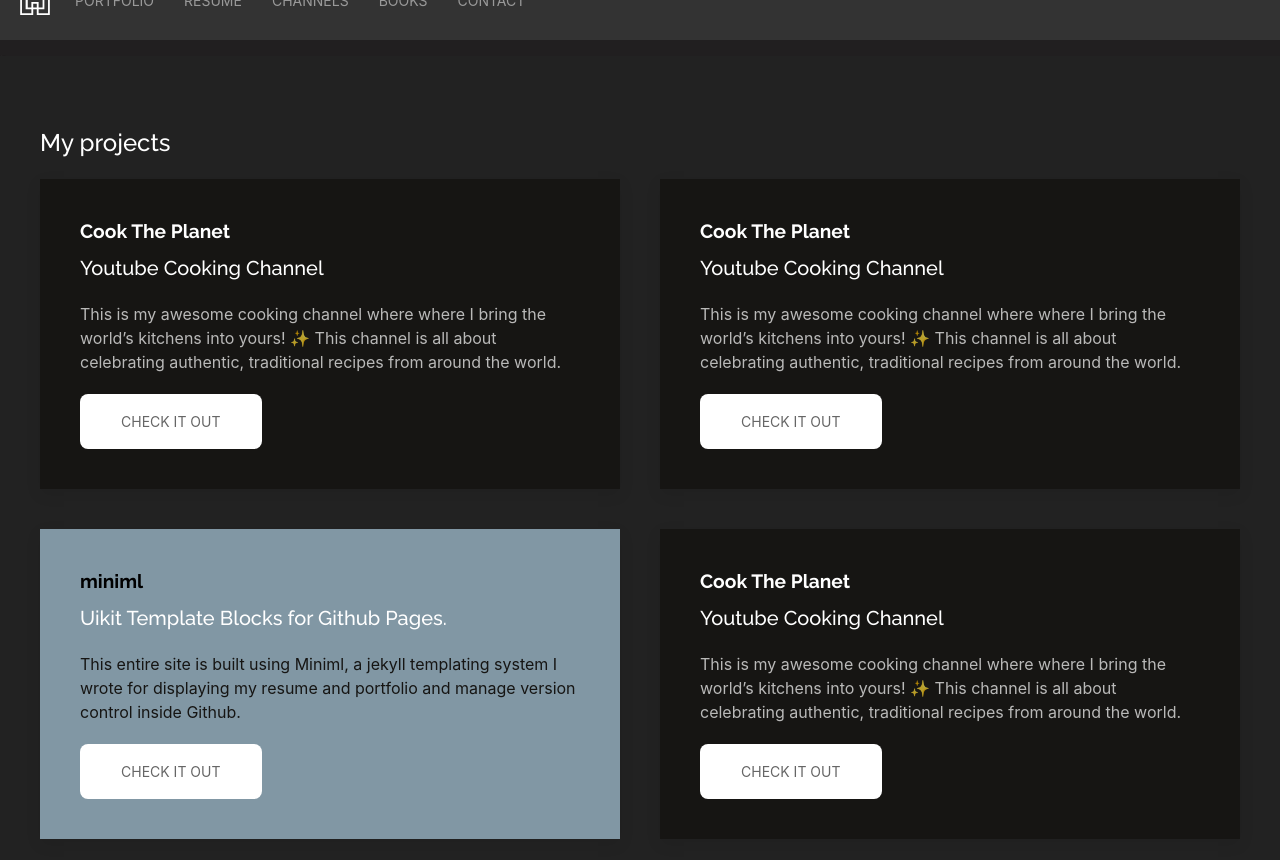
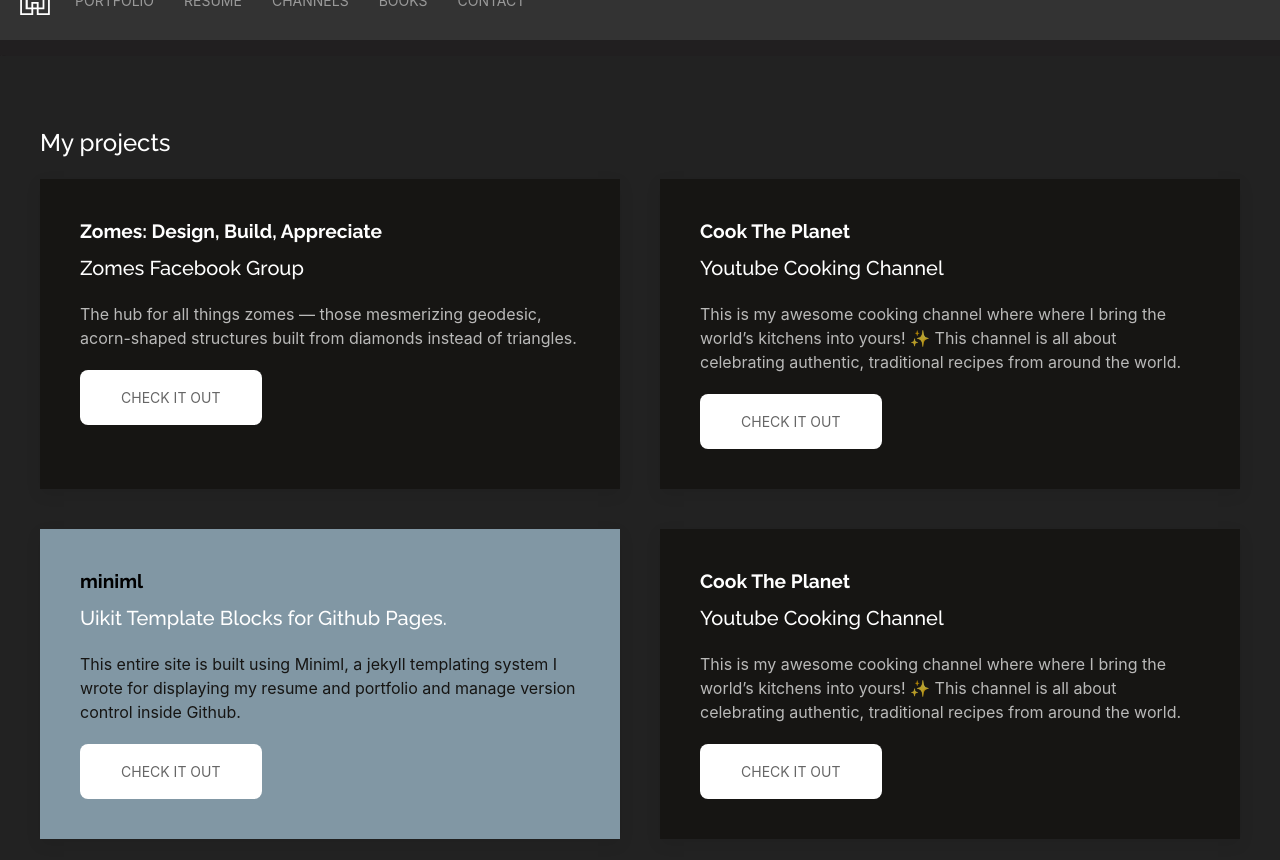
Before and after one commit to kre8t/kre8t.github.io, a Jekyll site: the page built from index.html, in a window 1280 px wide and 900 px high, scrolled down 865 px, cut to the strip 40-900 px from the top of the window. Built offline with Jekyll 4.4.1, drawn with Linux system fonts in a browser that asks for light colours.

Commit message:
added zomes to home

```diff
--- a/_includes/sections/currentprojects.html
+++ b/_includes/sections/currentprojects.html
@@ -6,11 +6,11 @@
         <div class="uk-width-1-2@m">
           <div class="uk-text-center uk-text-left@m">
             <div class="uk-card uk-card-secondary uk-card-body">
-              <h2 class="uk-margin-remove-bottom"><a href="https://www.youtube.com/@cooktheplanet">Cook The Planet</a></h2>
-              <h4 class="uk-margin-small-top">Youtube Cooking Channel</h4>
-              <p>This is my awesome cooking channel where where I bring the world’s kitchens into yours! ✨ This channel is all about celebrating authentic, traditional recipes from around the world.
+              <h2 class="uk-margin-remove-bottom"><a href="https://www.facebook.com/groups/zomes/">Zomes: Design, Build, Appreciate</a></h2>
+              <h4 class="uk-margin-small-top">Zomes Facebook Group</h4>
+              <p>The hub for all things zomes — those mesmerizing geodesic, acorn-shaped structures built from diamonds instead of triangles.
               </p>
-              <a class="uk-button uk-button-primary uk-button-large" href="https://www.youtube.com/@cooktheplanet">Check it out</a>
+              <a class="uk-button uk-button-primary uk-button-large" href="https://www.facebook.com/groups/zomes/">Check it out</a>
             </div>
           </div>
         </div>
```
Also changed, not shown: assets/img/zomes/zomes.jpg (added).
